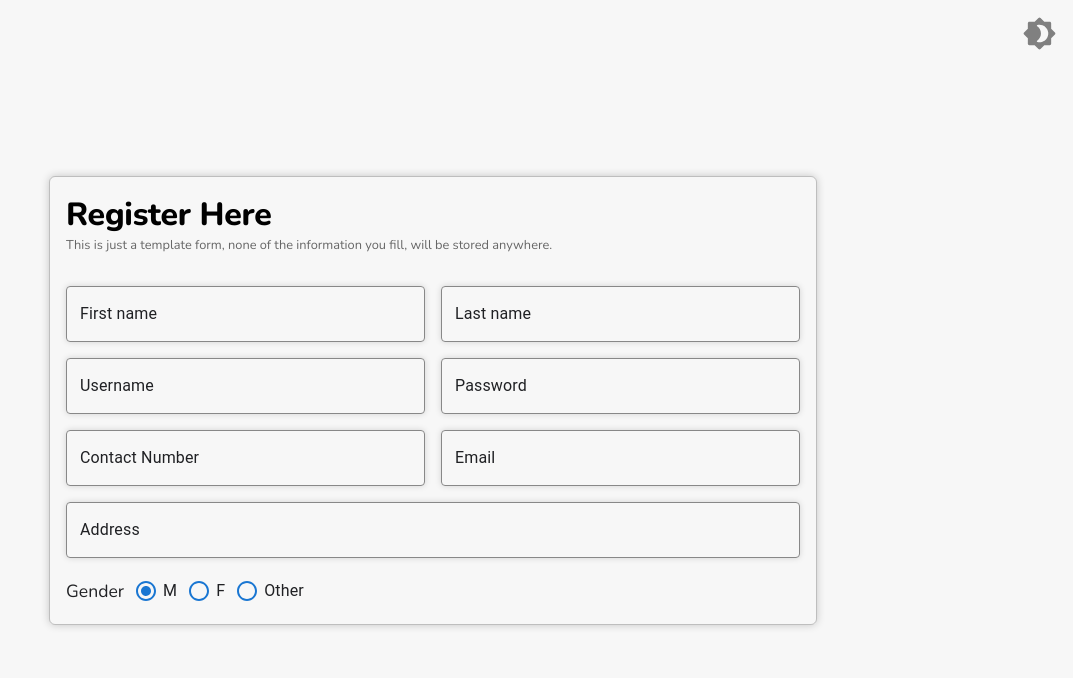
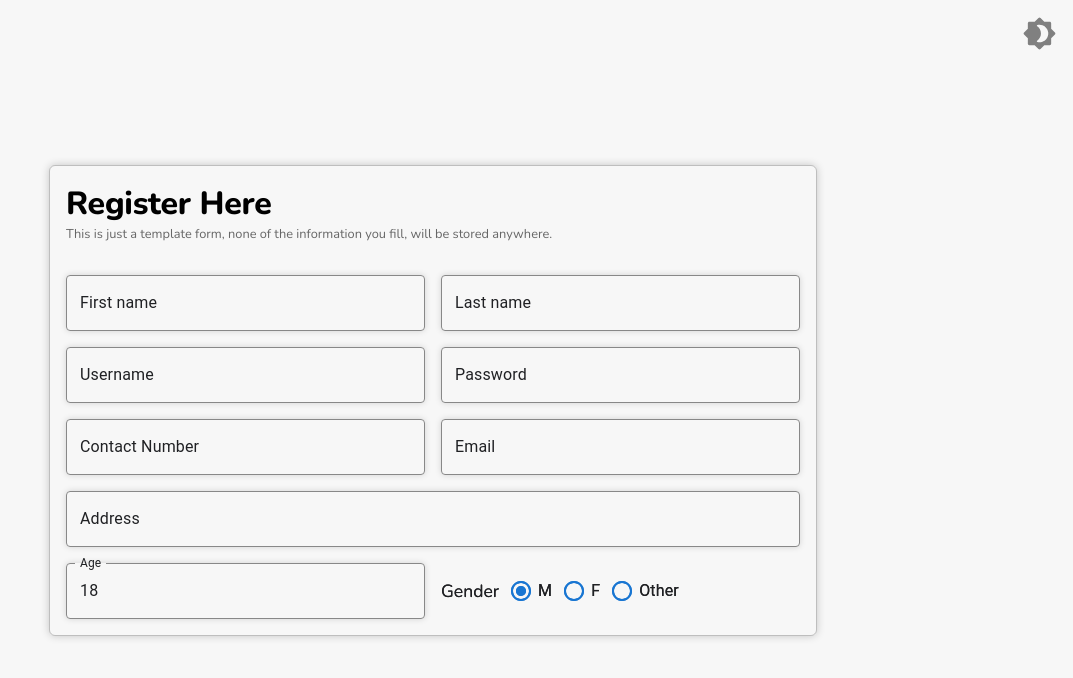
Before and after one commit to DemonDaddy22/all-about-reactJS, a React (Create React App) app: page /#/form in a window 1280 px wide. Shown: the top 678 px of the page, without its empty margins (207-1280 px from the left). Built offline with nearby package versions, Linux system fonts and the light colour scheme.

Commit message:
add age field

```diff
--- a/src/components/ValidatedForm/index.js
+++ b/src/components/ValidatedForm/index.js
@@ -24,6 +24,7 @@ export default class ValidatedForm extends React.Component {
         contact: '',
         email: '',
         address: '',
+        age: 18,
         selectedOption: radioOptions[0]
     }
 
@@ -79,10 +80,15 @@ export default class ValidatedForm extends React.Component {
         this.setState({ address: value, addressError: isEmptyString(value), addressErrorText: isEmptyString(value) ? 'Field cannot be empty' : '' });
     }
 
+    handleAgeChange = e => {
+        const value = e.target.value;
+        this.setState({ age: value > 12 ? value : this.state.age, ageError: value < 13, ageErrorText: value < 13 ? 'You need to be 13 years or above' : '' });
+    }
+
     handleRadioChange = option => option && this.setState({ selectedOption: option });
 
     render = () => {
-        const { fname, lname, username, password, contact, email, address, selectedOption } = this.state;
+        const { fname, lname, username, password, contact, email, address, age, selectedOption } = this.state;
 
         return <Page shouldComponentUpdate={this.updateComponent}>
             <div className={classes.formWrapper}>
@@ -112,7 +118,10 @@ export default class ValidatedForm extends React.Component {
                             value={address} variant='outlined' rootInputStyles={{ color: 'var(--text)', borderRadius: 'inherit' }}
                             error={this.state.addressError} helperText={this.state?.addressErrorText} helpertextcolor={themed(RED_700, RED_500)} />
                         <RadioGroup className={classes.group} header='Gender' options={radioOptions} selectedOption={selectedOption} onChange={this.handleRadioChange} />
-                        {/* create number input age, create a radio group component for gender selection */}
+                        <Input autoComplete='off' id='age' label='Age' type='number' onChange={this.handleAgeChange} className={classes.age}
+                            value={age} variant='outlined' rootInputStyles={{ color: 'var(--text)', borderRadius: 'inherit' }}
+                            error={this.state.ageError} helperText={this.state?.ageErrorText} helpertextcolor={themed(RED_700, RED_500)} />
+                        <RadioGroup className={classes.group} header='Gender' options={radioOptions} selectedOption={selectedOption} onChange={this.handleRadioChange} />
                     </div>
                 </div>
             </div>
--- a/src/components/ValidatedForm/styles.module.css
+++ b/src/components/ValidatedForm/styles.module.css
@@ -43,6 +43,7 @@
         'contact'
         'email'
         'addressField'
+        'age'
         'group';
 }
 
@@ -74,6 +75,10 @@
     grid-area: addressField;
 }
 
+.age {
+    grid-area: age;
+}
+
 .group {
     grid-area: group;
 }
@@ -101,7 +106,7 @@
         'username password'
         'contact email'
         'addressField addressField'
-        'group group';
+        'age group';
     }
 }
 
```
